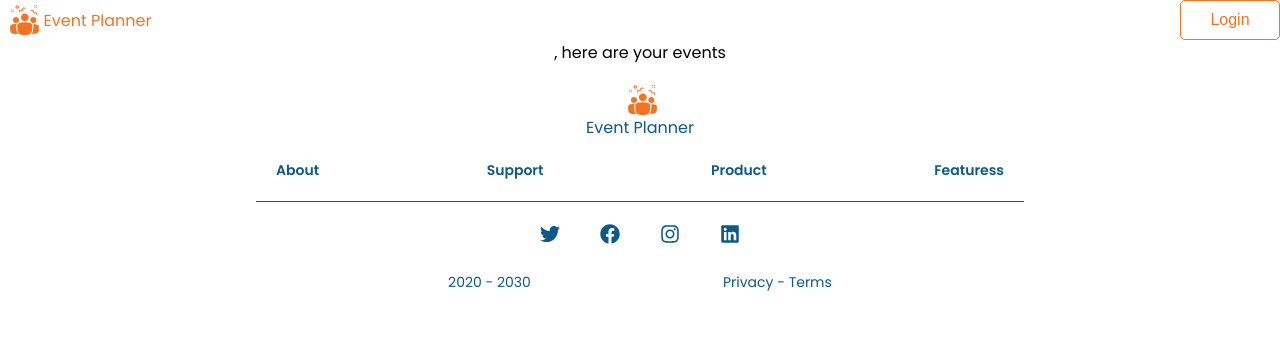
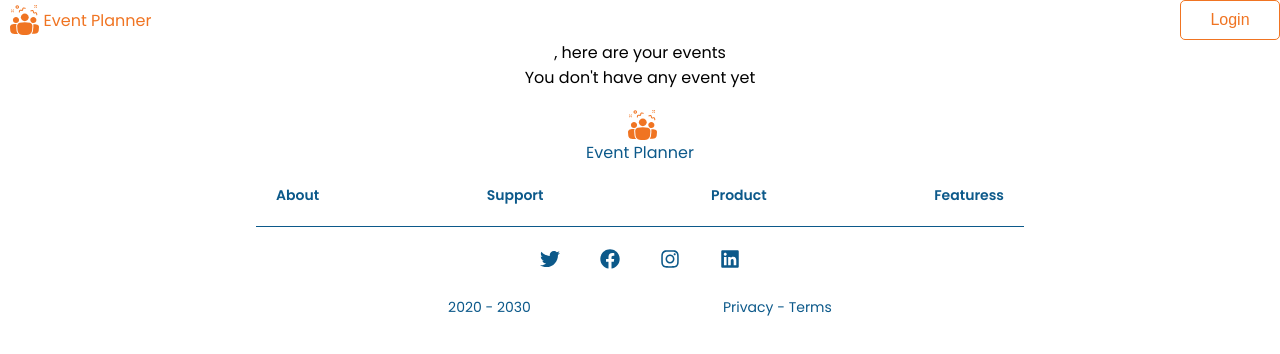
Before and after one commit to MarinaFroes/Event_Planner, a React (Create React App) app: page /users/1 in a window 1280 px wide. Shown: the top 354 px of the page. Built offline with nearby package versions, Linux system fonts and the light colour scheme.

Commit message:
feat: Get and display event info on the page

```diff
--- a/src/components/ViewUser.tsx
+++ b/src/components/ViewUser.tsx
@@ -1,8 +1,11 @@
-import React from 'react'
-import { useSelector } from 'react-redux'
+import React, { useEffect } from 'react'
+import { useSelector, useDispatch } from 'react-redux'
 import { UserState } from '../store/users/types'
 import { AppState } from '../store/types'
 import { EventState } from '../store/events/types'
+import * as authService from '../services/authServices'
+import { handleGetEvents } from '../store/events/eventActions'
+import EventCard from './EventCard'
 
 
 const ViewUser: React.FC = () => {
@@ -10,7 +13,15 @@ const ViewUser: React.FC = () => {
 
   const user: UserState = useSelector((state: AppState) => state.user)
   const eventState: EventState = useSelector((state: AppState) => state.event)
-  console.log('eventState', eventState)
+
+  const dispatch = useDispatch()
+
+  useEffect(() => {
+    const tokens = authService.getTokens(window.location)
+    if (tokens !== null) {
+      dispatch(handleGetEvents())
+    }
+  }, [dispatch])
 
   if (user.isLoggedIn) {
     userName = user.user.name
@@ -18,7 +29,30 @@ const ViewUser: React.FC = () => {
 
   return (
       <div>
-        <p>{userName}, here are your events</p>
+      <p>{userName}, here are your events</p>
+
+      {
+        eventState.length === 0 &&
+        <p>You don't have any event yet</p>
+      }
+      {
+        eventState.length > 0 &&
+        eventState.map(eventInfo => {
+          const eventText = {
+            description: eventInfo.title,
+            location: eventInfo.address,
+            date: eventInfo.address,
+            time: eventInfo.address,
+            participants: eventInfo.maxNumberGuest,
+            cost: eventInfo.pricePerGuest,
+          }
+          return (<EventCard
+            key={eventInfo.id}
+            eventText={eventText}
+          />
+          )
+        })
+      }
       </div>
     );
 }
```
